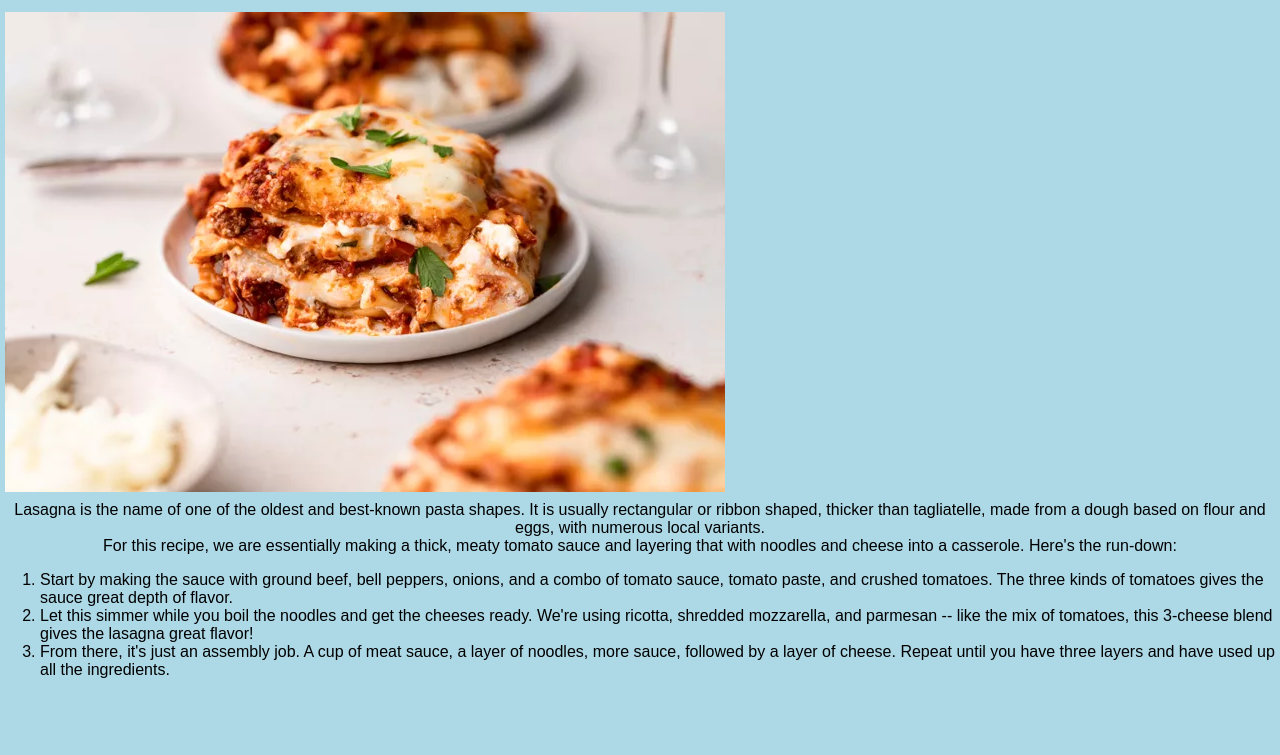
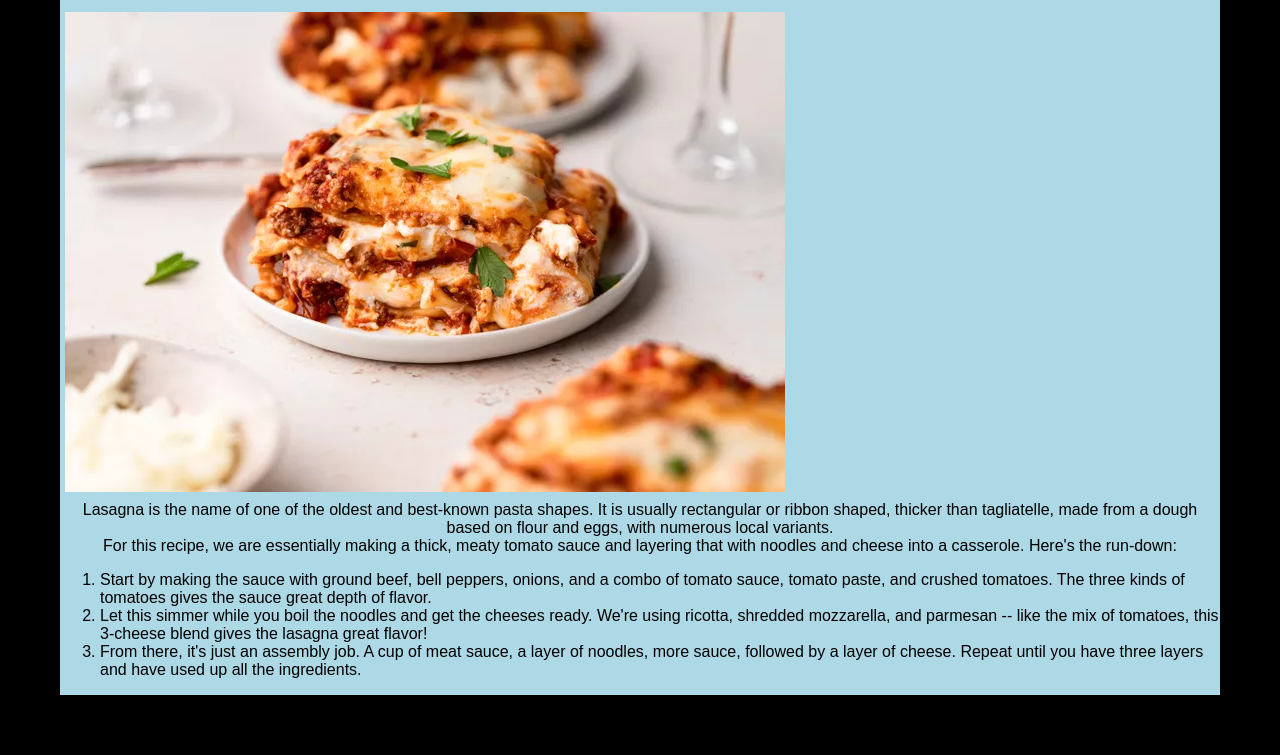
Before and after one commit to KingAress/-Odin-recipes, a plain HTML site: page lasagna.html in a window 1280 px wide. Shown: the part 91-846 px from the top of the page. Before the commit the page ends 800 px from the top, so only its background shows below. Drawn offline with Linux system fonts and the light colour scheme.

Commit message:
Update Style.css

```diff
--- a/Style.css
+++ b/Style.css
@@ -1,10 +1,10 @@
 body{
 	background: lightblue;
 	text-align: left;
-  border: 60px solid #;
+  border: 60px solid ;
   border-top: 10px;
   /*border-bottom: 0px;*/
-  margin: auto;
+  margin:auto;
 }
 h1{
 	margin-bottom: 5%;
@@ -22,7 +22,7 @@ h2{
 }
 
 p{
-  color: #;
+
   padding-top: 0%;
   padding-left: 0%;
   padding-right: 0%;
```
